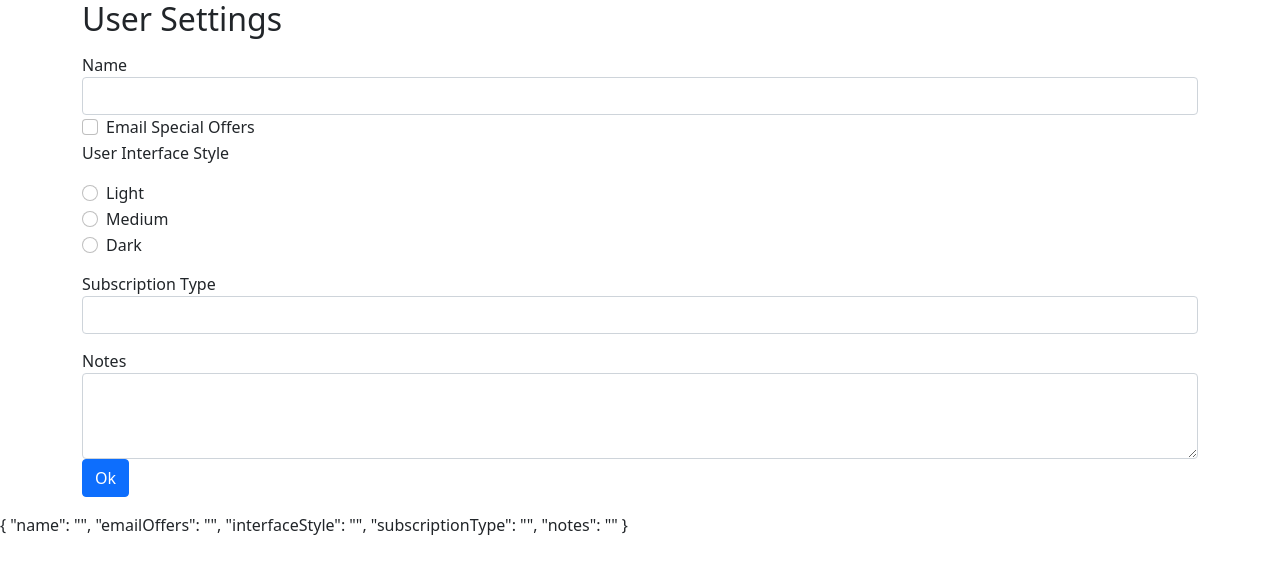
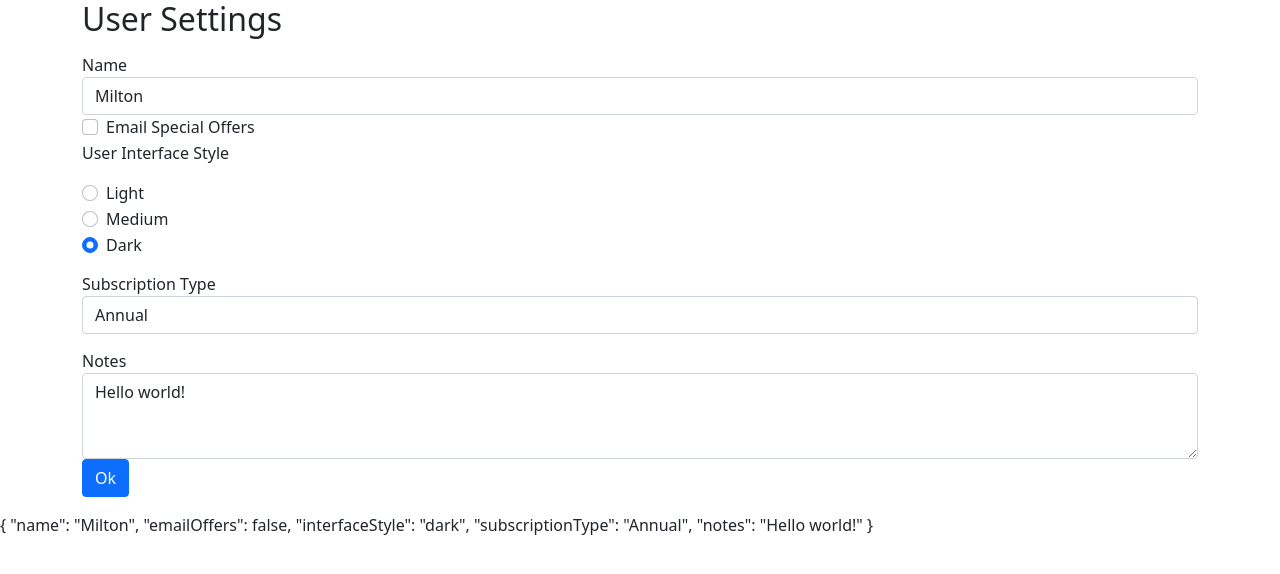
Before and after one commit to StevenSDove/ps-angular-forms-playground, an Angular app: page / in a window 1280 px wide. Shown: the top 574 px of the page. Built offline with nearby package versions, Linux system fonts and the light colour scheme.

Commit message:
move to a 2-way bound ngModel

```diff
--- /dev/null
+++ b/src/app/data/user-settings.ts
@@ -0,0 +1,7 @@
+export interface UserSettings {
+  name: string;
+  emailOffers: boolean;
+  interfaceStyle: string;
+  subscriptionType: string;
+  notes: string;
+}
--- a/src/app/user-settings-form/user-settings-form.component.html
+++ b/src/app/user-settings-form/user-settings-form.component.html
@@ -3,7 +3,12 @@
   <form #form="ngForm">
     <div class="form-group">
       <label for="name">Name</label>
-      <input id="name" name="name" class="form-control" ngModel />
+      <input
+        id="name"
+        name="name"
+        class="form-control"
+        [(ngModel)]="userSettings.name"
+      />
     </div>
     <div class="form-check">
       <input
@@ -11,7 +16,7 @@
         type="checkbox"
         id="emailOffers"
         name="emailOffers"
-        ngModel
+        [(ngModel)]="userSettings.emailOffers"
       />
       <label class="form-check-label" for="emailOffers">
         Email Special Offers
@@ -28,7 +33,7 @@
           id="lightInterface"
           value="light"
           checked
-          ngModel
+          [(ngModel)]="userSettings.interfaceStyle"
         />
         <label class="form-check-label" for="lightInterface"> Light </label>
       </div>
@@ -40,7 +45,7 @@
           id="mediumInterface"
           value="medium"
           checked
-          ngModel
+          [(ngModel)]="userSettings.interfaceStyle"
         />
         <label class="form-check-label" for="mediumInterface"> Medium </label>
       </div>
@@ -52,7 +57,7 @@
           id="darkInterface"
           value="dark"
           checked
-          ngModel
+          [(ngModel)]="userSettings.interfaceStyle"
         />
         <label class="form-check-label" for="darkInterface"> Dark </label>
       </div>
@@ -64,7 +69,7 @@
         class="form-control"
         id="subscriptionType"
         name="subscriptionType"
-        ngModel
+        [(ngModel)]="userSettings.subscriptionType"
       >
         <option>Monthly</option>
         <option>Annual</option>
@@ -79,7 +84,7 @@
         id="notes"
         class="form-control"
         rows="3"
-        ngModel
+        [(ngModel)]="userSettings.notes"
       ></textarea>
     </div>
 
--- a/src/app/user-settings-form/user-settings-form.component.ts
+++ b/src/app/user-settings-form/user-settings-form.component.ts
@@ -1,4 +1,5 @@
 import { Component, OnInit } from '@angular/core';
+import { UserSettings } from '../data/user-settings';
 
 @Component({
   selector: 'app-user-settings-form',
@@ -6,6 +7,14 @@ import { Component, OnInit } from '@angular/core';
   styleUrls: ['./user-settings-form.component.css'],
 })
 export class UserSettingsFormComponent implements OnInit {
+  userSettings: UserSettings = {
+    name: 'Milton',
+    emailOffers: false,
+    interfaceStyle: 'dark',
+    subscriptionType: 'Annual',
+    notes: 'Hello world!',
+  };
+
   constructor() {}
 
   ngOnInit() {}
```
